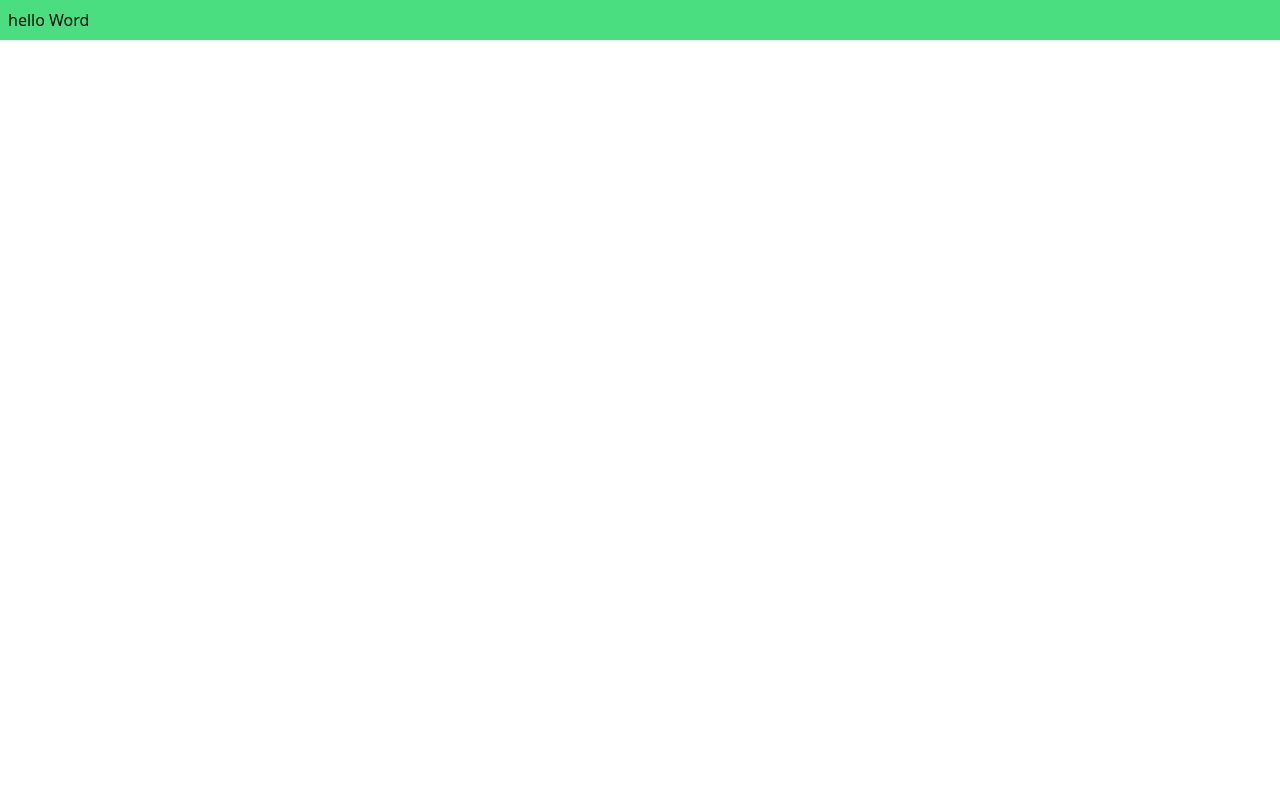
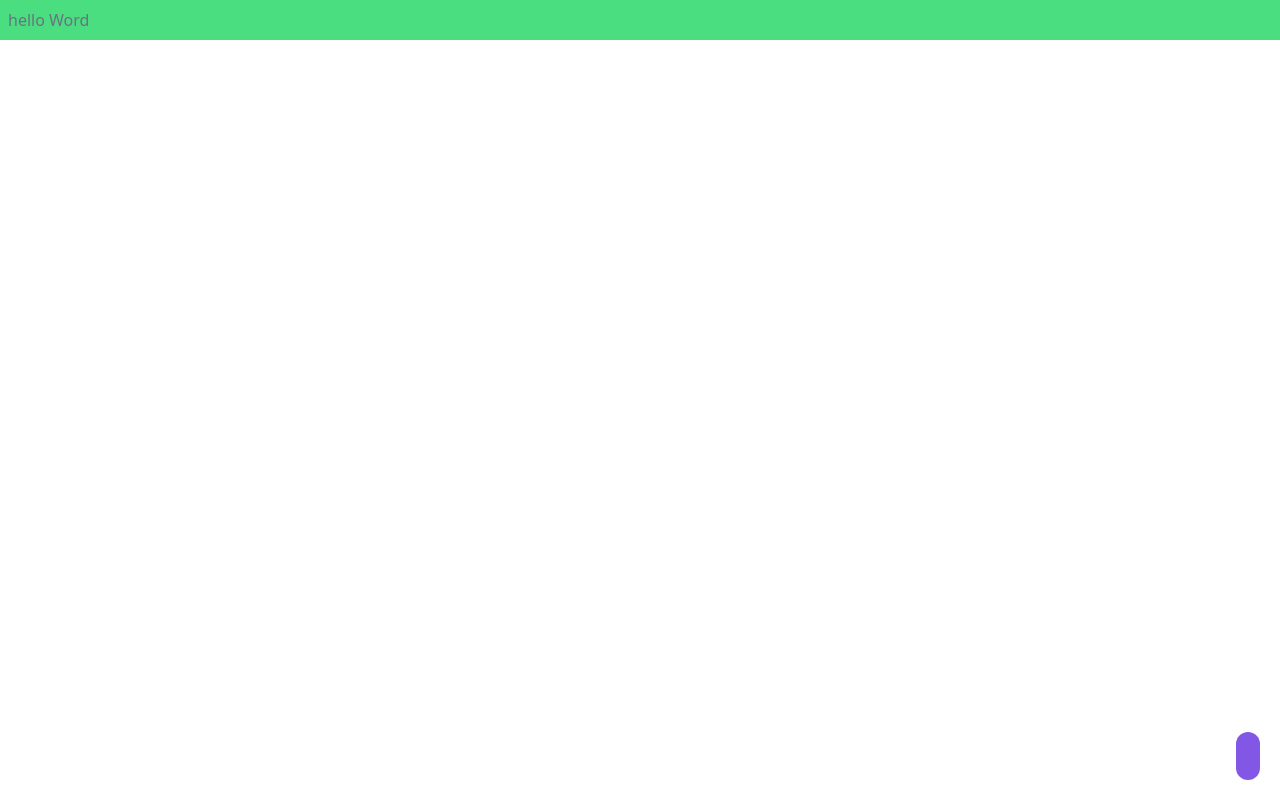
Before and after one commit to Mvergilio/feedBackColletor, a React (Vite) app: page / in a window 1280 px wide. Built offline with nearby package versions, Linux system fonts and the light colour scheme.

Commit message:
add the button

```diff
--- a/index.html
+++ b/index.html
@@ -1,13 +1,16 @@
 <!DOCTYPE html>
 <html lang="en">
+
 <head>
   <meta charset="UTF-8" />
   <link rel="icon" type="image/svg+xml" href="/src/favicon.svg" />
   <meta name="viewport" content="width=device-width, initial-scale=1.0" />
   <title>Vite App</title>
 </head>
+
 <body>
   <div id="root"></div>
-    <script type="module" src="/src/main.tsx"></script>
+  <script type="module" src="/src/components/main.tsx"></script>
 </body>
+
 </html>
--- a/src/App.tsx
+++ /dev/null
@@ -1,11 +0,0 @@
-import { useState } from "react";
-
-function App() {
-  return (
-    <div className="App">
-      <h1 className="bg-green-400 p-2">hello Word</h1>
-    </div>
-  );
-}
-
-export default App;
--- /dev/null
+++ b/src/components/App.tsx
@@ -0,0 +1,12 @@
+import { WindGet } from "./WindGet";
+
+function App() {
+  return (
+    <div className="App">
+      <h1 className="bg-green-400 p-2 text-gray-500">hello Word</h1>
+      <WindGet />
+    </div>
+  );
+}
+
+export default App;
--- /dev/null
+++ b/src/components/WindGet.tsx
@@ -0,0 +1,16 @@
+import { ChatTeardropDots } from "phosphor-react";
+import React from "react";
+
+export function WindGet() {
+  return (
+    <div className=" absolute bottom-5 right-5  ">
+      <button className="flex items-center h-12 px-3  max-w-0 hover:max-w-xl bg-brand-500 rounded-full group">
+        <ChatTeardropDots size={24} color="white" weight="regular" />
+        <span className="pr-2"></span>
+        <span className="text-white font-sans text-base overflow-hidden">
+          FeedBack
+        </span>
+      </button>
+    </div>
+  );
+}
--- a/src/main.tsx
+++ b/src/components/main.tsx
@@ -3,7 +3,7 @@ import ReactDOM from "react-dom/client";
 import App from "./App";
 
 // css
-import "././global.css";
+import "../global.css";
 
 ReactDOM.createRoot(document.getElementById("root")!).render(
   <React.StrictMode>
--- a/tailwind.config.js
+++ b/tailwind.config.js
@@ -1,7 +1,13 @@
 module.exports = {
   content: ["./src/**/*.tsx"],
   theme: {
-    extend: {},
+    extend: {
+      colors: {
+        brand: {
+          500: '#8257E5',
+        },
+      },
+    },
   },
   plugins: [],
 }
```
Lines whose indentation alone changed are shown as unchanged.
